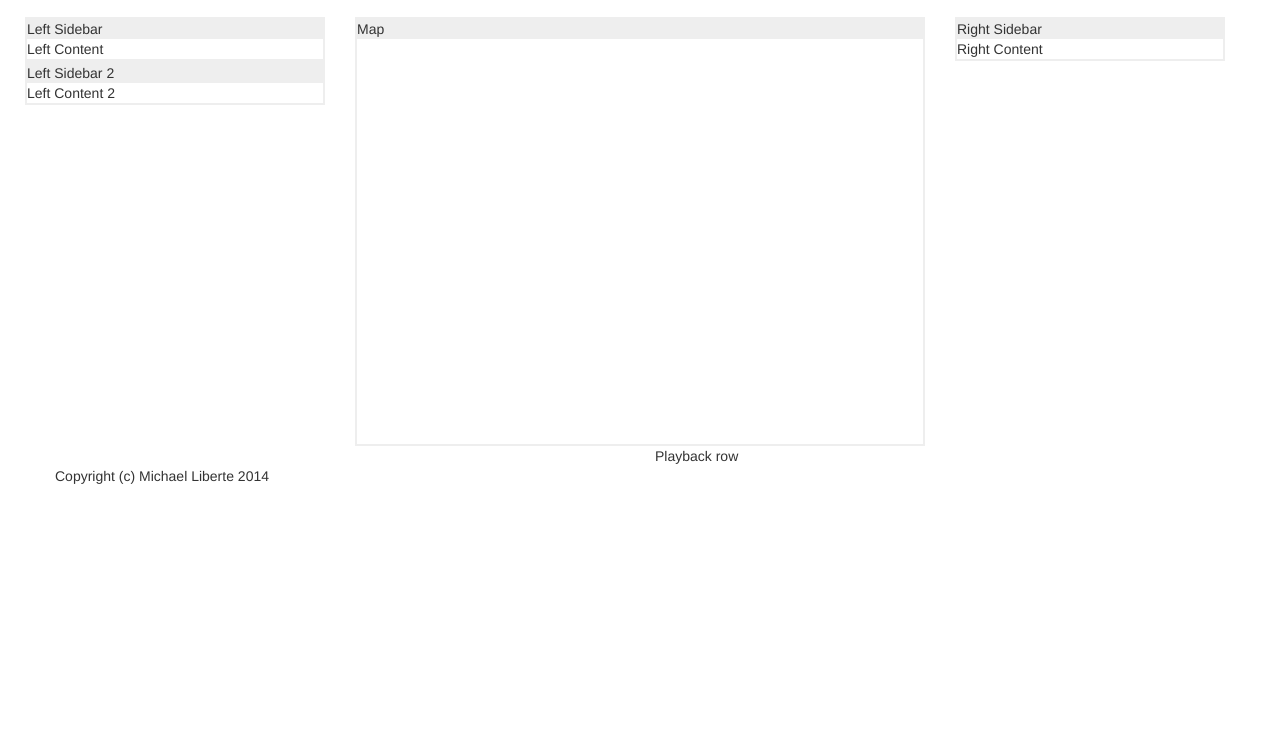
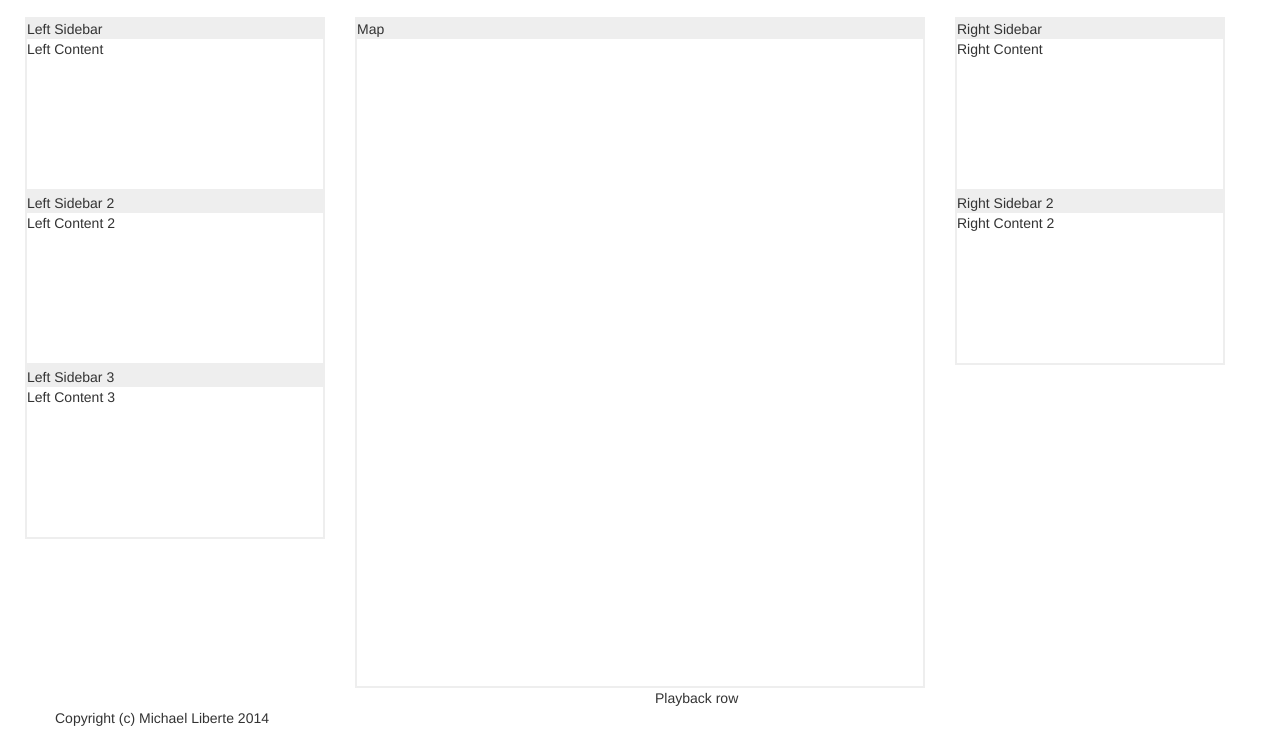
Before and after one commit to coderintherye/iomapper, a website: page index.html in a window 1280 px wide. Shown: the part 63-800 px from the top of the page. Drawn offline with Linux system fonts and the light colour scheme; no server answers.

Commit message:
a little nicer

```diff
--- a/index.html
+++ b/index.html
@@ -56,6 +56,10 @@
 					<div class="portlet-header">Left Sidebar 2</div>
 					<div class="portlet-content">Left Content 2</div>
 				</div>
+				<div class="portlet row">
+					<div class="portlet-header">Left Sidebar 3</div>
+					<div class="portlet-content">Left Content 3</div>
+				</div>
 			</div>
 			<div class="span6">
 				<div class="portlet">
@@ -71,6 +75,10 @@
 				<div class="portlet">
 					<div class="portlet-header">Right Sidebar</div>
 					<div class="portlet-content">Right Content</div>
+				</div>
+				<div class="portlet">
+					<div class="portlet-header">Right Sidebar 2</div>
+					<div class="portlet-content">Right Content 2</div>
 				</div>
 			</div>
 		</div>
--- a/iomapper.css
+++ b/iomapper.css
@@ -25,3 +25,7 @@ h1,nav {
 .portlet-header {
 	background-color: #eee;
 }
+
+.portlet-content {
+	min-height: 150px;
+}
```
